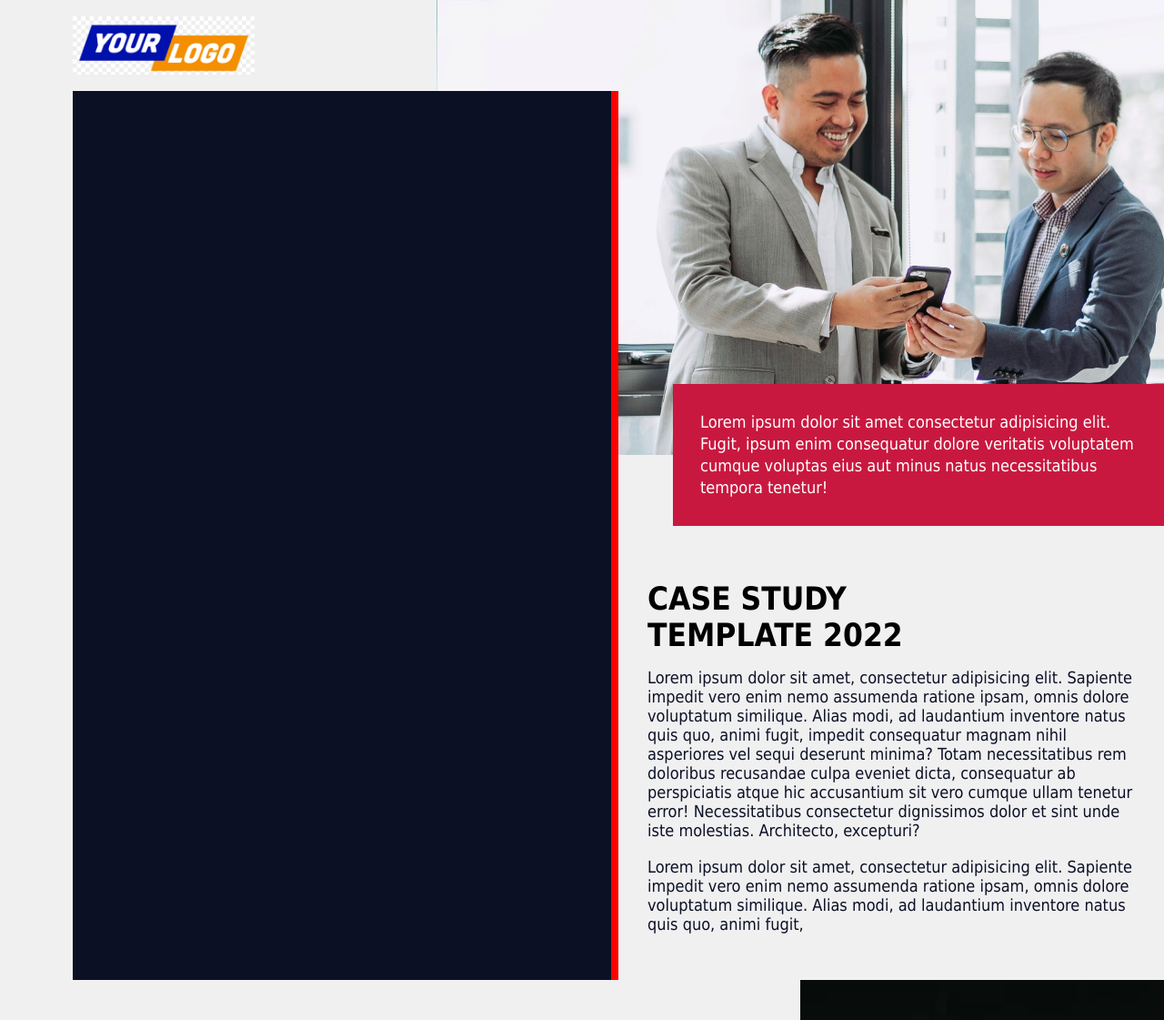
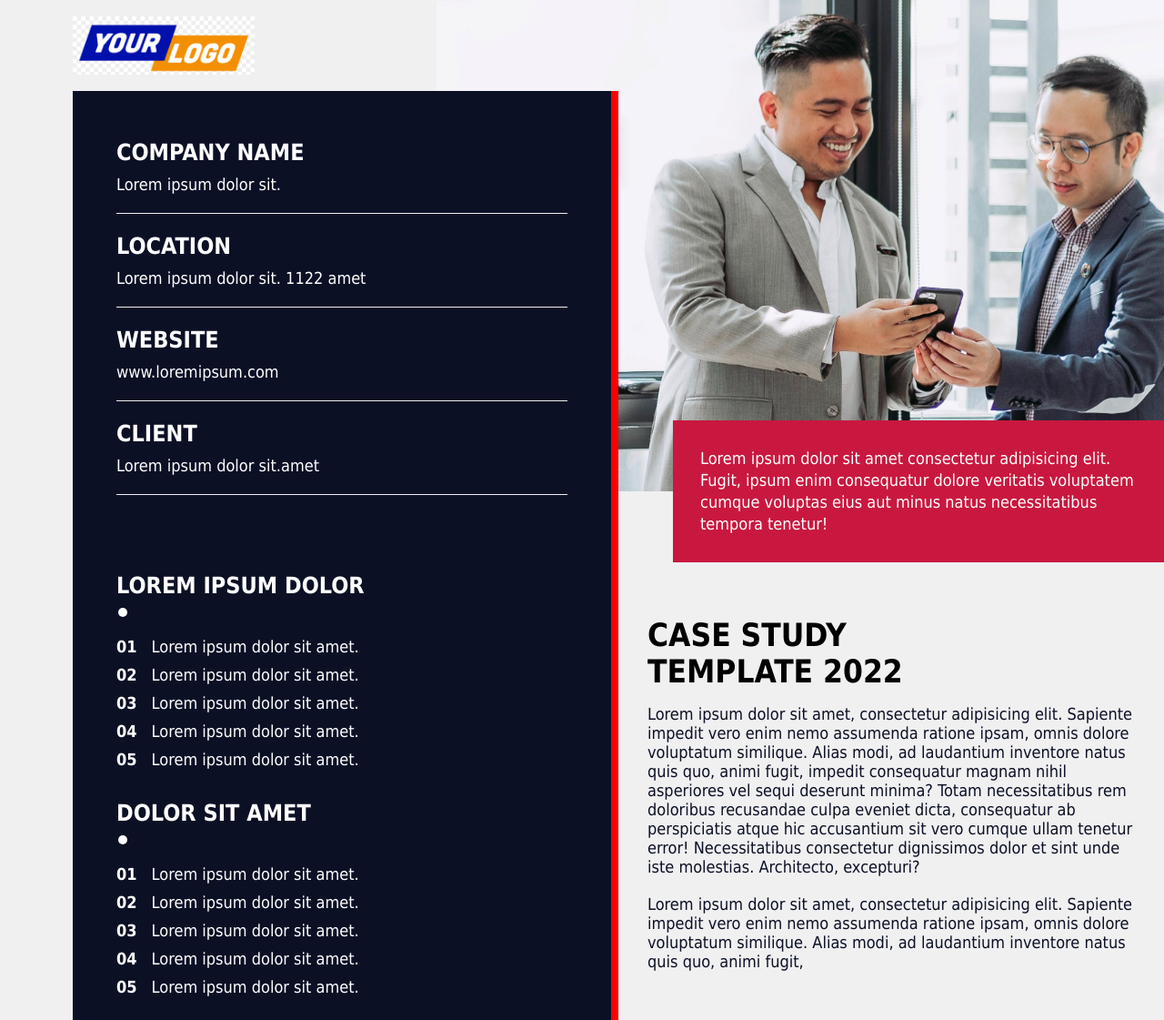
Before and after one commit to mDavron/task-1, a plain HTML site: page index.html in a window 1280 px wide. Shown: the top 1121 px of the page at 91% size. Drawn offline with Linux system fonts and the light colour scheme; a web font is replaced by a local one.

Commit message:
test-about section

```diff
--- a/css/style.css
+++ b/css/style.css
@@ -26,6 +26,12 @@
 body {
   min-height: 100vh;
   background-color: var(--bg-lightGray);
+}
+ul {
+  list-style: none;
+}
+a {
+  text-decoration: none;
 }
 .wrapper {
   max-width: 1920px;
@@ -128,10 +134,52 @@ body {
 /* HERO CONTENT  STYLES ENDS HERE  */
 
 /* HERO INFO COMPANY SHORTS START HERE */
-.hero-info_company_shorts {
+.hero-info_about {
   height: 100%;
   border-right: 8px solid red;
   background-color: var(--bg-DarkBlue);
+  padding: 3rem;
+}
+.about_info {
+  margin-bottom: 5rem;
+}
+.about_info-item {
+  margin-bottom: 1rem;
+  padding-bottom: 1rem;
+  border-bottom: 1px solid var(--bg-lightGray);
+}
+.about_menu {
+  margin-top: 1.5rem;
+}
+.about_title {
+  font-size: var(--subHeading-sz);
+  color: var(--bg-white);
+  text-transform: uppercase;
+  padding: 5px 0;
+}
+.about_text {
+  font-size: var(--text-sz-normal);
+  color: var(--text-white);
+  padding: 5px 0;
+}
+.about_text span {
+  margin-right: 1rem;
+  font-weight: 600;
+}
+.circle {
+  position: relative;
+  margin-bottom: 2rem;
+}
+.circle::after {
+  position: absolute;
+  content: "";
+  background-color: var(--text-white);
+  width: 10px;
+  height: 10px;
+  border-radius: 50%;
+  left: 2px;
+  top: 100%;
+  transform: translateY(50%);
 }
 /* HERO INFO COMPANY SHORTS ENDS */
 /* ==================================================== */
@@ -257,7 +305,7 @@ body {
 .sevices_text {
   font-size: var(--text-sz-normal);
   line-height: 24px;
-  color: var(--text-darkGray);
+  color: var(--text-dark);
 }
 .sevices_list {
   list-style: none;
@@ -267,7 +315,7 @@ body {
 .sevices_list-item {
   font-size: var(--text-sz-normal);
   line-height: 1.2rem;
-  color: var(--bg-DarkBlue);
+  color: var(--text-dark);
   padding: 5px 0;
 }
 .sevices_list-item span {
@@ -288,8 +336,6 @@ body {
 /* RIGHT SECTION START */
 .second-page_right {
   flex-basis: 50%;
-  /* border-bottom: 20px solid var(--bg-violet); */
-  /* background: #1c2eb8; */
 }
 .benefits {
   background-color: var(--bg-lightGray);
@@ -457,7 +503,7 @@ body {
     flex-basis: 100%;
   }
 }
-@media (max-width: 768px) {
+@media (max-width: 540px) {
   .card h2 {
     font-size: 1rem;
   }
--- a/index.html
+++ b/index.html
@@ -61,7 +61,67 @@
             </div>
           </div>
           <div class="grid-4">
-            <div class="hero-info_company_shorts"></div>
+            <div class="hero-info_about">
+              <div class="about-container">
+                <!-- about info -->
+                <div class="about_info">
+                  <div class="about_info-item">
+                    <h1 class="about_title">Company Name</h1>
+                    <p class="about_text">Lorem ipsum dolor sit.</p>
+                  </div>
+                  <div class="about_info-item">
+                    <h1 class="about_title">Location</h1>
+                    <p class="about_text">Lorem ipsum dolor sit. 1122 amet</p>
+                  </div>
+                  <div class="about_info-item">
+                    <h1 class="about_title">Website</h1>
+                    <p class="about_text">www.loremipsum.com</p>
+                  </div>
+                  <div class="about_info-item">
+                    <h1 class="about_title">Client</h1>
+                    <p class="about_text">Lorem ipsum dolor sit.amet</p>
+                  </div>
+                </div>
+                <!-- about menu -->
+                <ul class="about_menu">
+                  <h1 class="about_title circle">Lorem ipsum dolor</h1>
+                  <li class="about_text">
+                    <span>01</span>Lorem ipsum dolor sit amet.
+                  </li>
+                  <li class="about_text">
+                    <span>02</span>Lorem ipsum dolor sit amet.
+                  </li>
+                  <li class="about_text">
+                    <span>03</span>Lorem ipsum dolor sit amet.
+                  </li>
+                  <li class="about_text">
+                    <span>04</span>Lorem ipsum dolor sit amet.
+                  </li>
+                  <li class="about_text">
+                    <span>05</span>Lorem ipsum dolor sit amet.
+                  </li>
+                </ul>
+
+                <ul class="about_menu">
+                  <h1 class="about_title circle">dolor sit amet</h1>
+                  <li class="about_text">
+                    <span>01</span>Lorem ipsum dolor sit amet.
+                  </li>
+                  <li class="about_text">
+                    <span>02</span>Lorem ipsum dolor sit amet.
+                  </li>
+                  <li class="about_text">
+                    <span>03</span>Lorem ipsum dolor sit amet.
+                  </li>
+                  <li class="about_text">
+                    <span>04</span>Lorem ipsum dolor sit amet.
+                  </li>
+                  <li class="about_text">
+                    <span>05</span>Lorem ipsum dolor sit amet.
+                  </li>
+                </ul>
+              </div>
+            </div>
           </div>
         </section>
         <!-- HERO SECTION ENDS -->
```
